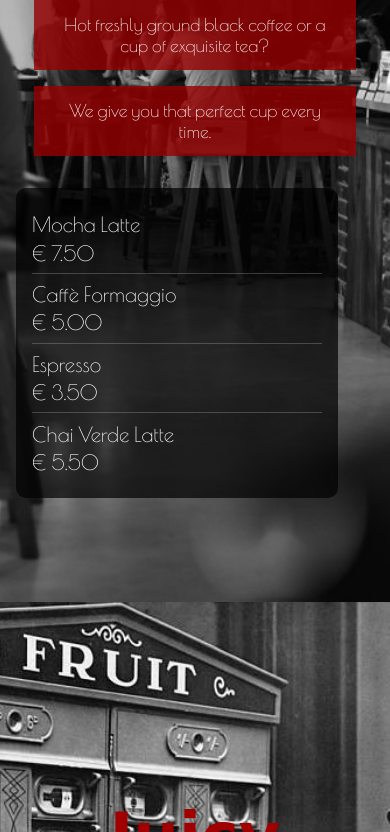
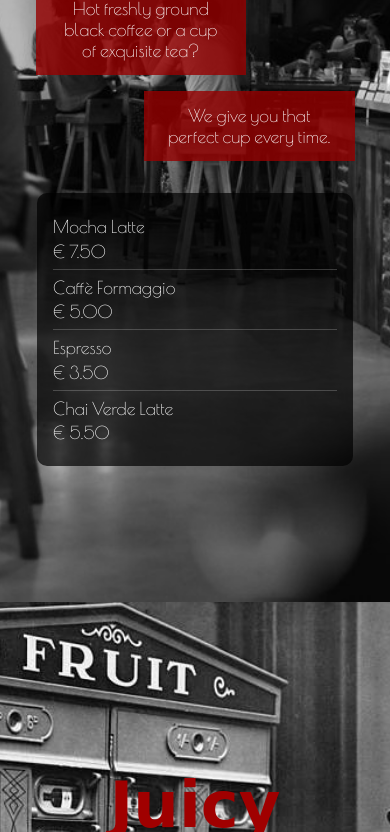
Before and after one commit to DianaNTodorova/Caffe-Retro, a plain HTML site: page index.html in a window 390 px wide. Shown: the part 242-1074 px from the top of the page. Drawn offline with nearby package versions, Linux system fonts and the light colour scheme; a web font is replaced by a local one.

Commit message:
css to adjust responsivness

```diff
--- a/index.css
+++ b/index.css
@@ -59,11 +59,13 @@ section {
   background-repeat: no-repeat;
   position: relative;
   display: flex;
-  align-items: center;
   justify-content: center;
   flex-direction: column;
   text-align: center;
-  padding: 5em 1em 2em;
+  align-items: center;
+}
+article{
+    width: 90%;
 }
 
 /* === Background Images === */
@@ -88,6 +90,7 @@ h1 {
   font-family: 'Spirax', cursive;
   color: #a00000;
   margin-bottom: 1rem;
+  align-self: center;
 }
 
 /* === Paragraphs === */
@@ -95,10 +98,16 @@ h1 {
 .sub-text {
   background-color: rgba(150, 0, 0, 0.8);
   padding: 0.8em 1.2em;
-  margin: 1rem auto;
-  font-size: 1.4rem;
-  max-width: 80%;
+  margin: 1rem;
+  font-size: 1.1rem;
+  width: 60%;
   font-family: 'Poiret One', cursive;
+}
+intro-text{
+    justify-self: start;
+}
+.sub-text{
+    justify-self: end;
 }
 
 /* === Menu Styles === */
@@ -109,6 +118,7 @@ h1 {
   border-radius: 10px;
   width: 90%;
   max-width: 600px;
+  justify-self: center;
 }
 
 .menu ul {
@@ -120,7 +130,7 @@ h1 {
 .menu li {
   display: flex;
   justify-content: space-between;
-  font-size: 1.3rem;
+  font-size: 1.1rem;
   padding: 0.4em 0;
   border-bottom: 1px solid rgba(255, 255, 255, 0.2);
 }
--- a/index.html
+++ b/index.html
@@ -16,7 +16,7 @@
   <nav aria-label="Main Navigation">
     <ul>
       <li><a href="#hot">Hot</a></li>
-      <li><a href="#juice">Juice</a></li>
+      <li><a href="#juicy">Juice</a></li>
       <li><a href="#cozy">Cozy</a></li>
     </ul>
   </nav>
```
